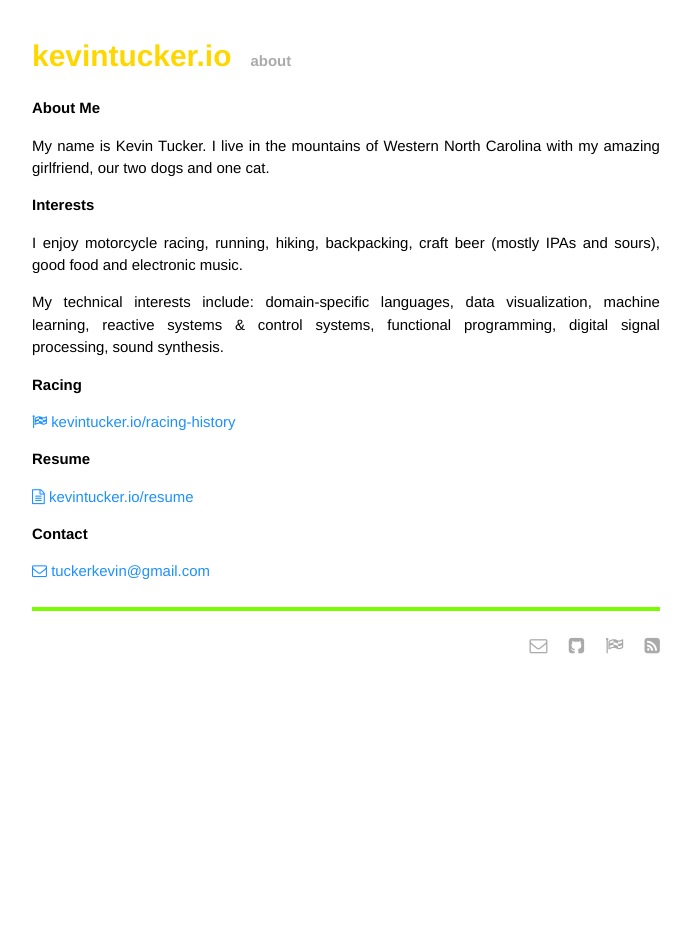
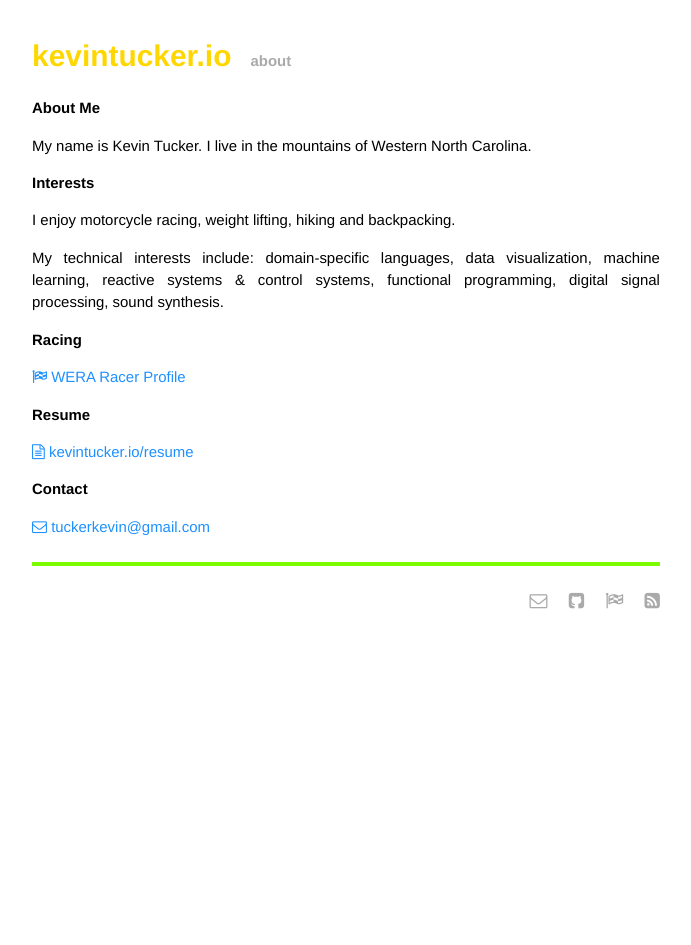
Before and after one commit to tuckerkevin/tuckerkevin.github.io, a Jekyll site: the page built from about.md, in a window 1280 px wide. Shown: the whole page, without its empty margins (294-985 px from the left). Built offline with Jekyll 4.4.1, drawn with Linux system fonts in a browser that asks for light colours; Markdown is read by kramdown in place of the engine named in the settings.

Commit message:
Update racing links to link directly to WERA profile for now. Update about page.

```diff
--- a/_layouts/default.html
+++ b/_layouts/default.html
@@ -38,8 +38,11 @@
                 <!-- <a class="extra" title="about" href="/about"><i class="fa fa-info-circle"></i></a> -->
                 <a class="extra" title="tuckerkevin@gmail.com" href="mailto:tuckerkevin@gmail.com"><i class="fa fa-envelope-o"></i></a>
                 <a class="extra" title="github.com/tuckerkevin" href="http://github.com/tuckerkevin/"><i class="fa fa-github-square"></i></a>
+                <a class="extra" title="kevintucker.io/racing-history" href="http://maps.wera.com/racers/racerprofile.asp?rid=30575644398148"><i class="fa fa-flag-checkered"></i></a>
+                <!--
                 <a class="extra" title="kevintucker.io/racing-history" href="/racing-history"><i class="fa fa-flag-checkered"></i></a>
-                <!-- <a class="extra" title="linkedin.com/in/kevinlamberttucker" href="http://www.linkedin.com/in/kevinlamberttucker"><i class="fa fa-linkedin"></i></a> -->
+                <a class="extra" title="linkedin.com/in/kevinlamberttucker" href="http://www.linkedin.com/in/kevinlamberttucker"><i class="fa fa-linkedin"></i></a>
+                -->
                 <a class="extra" title="feed.xml" href="/feed.xml"><i class="fa fa-rss-square"></i></a>
               </div>
             </div>
--- a/about.md
+++ b/about.md
@@ -6,17 +6,17 @@ permalink: /about/
 
 # About Me
 
-My name is Kevin Tucker. I live in the mountains of Western North Carolina with my amazing girlfriend, our two dogs and one cat.
+My name is Kevin Tucker. I live in the mountains of Western North Carolina.
 
 ## Interests
 
-I enjoy motorcycle racing, running, hiking, backpacking, craft beer (mostly IPAs and sours), good food and electronic music.
+I enjoy motorcycle racing, weight lifting, hiking and backpacking.
 
 My technical interests include: domain-specific languages, data visualization, machine learning, reactive systems & control systems, functional programming, digital signal processing, sound synthesis.
 
 ## Racing
 
-[<i class="fa fa-flag-checkered"></i> kevintucker.io/racing-history](/racing-history)
+[<i class="fa fa-flag-checkered"></i> WERA Racer Profile](http://maps.wera.com/racers/racerprofile.asp?rid=30575644398148)
 
 ## Resume
 
```
Also changed, not shown: racing-history.md (deleted, +0 -92 lines).
